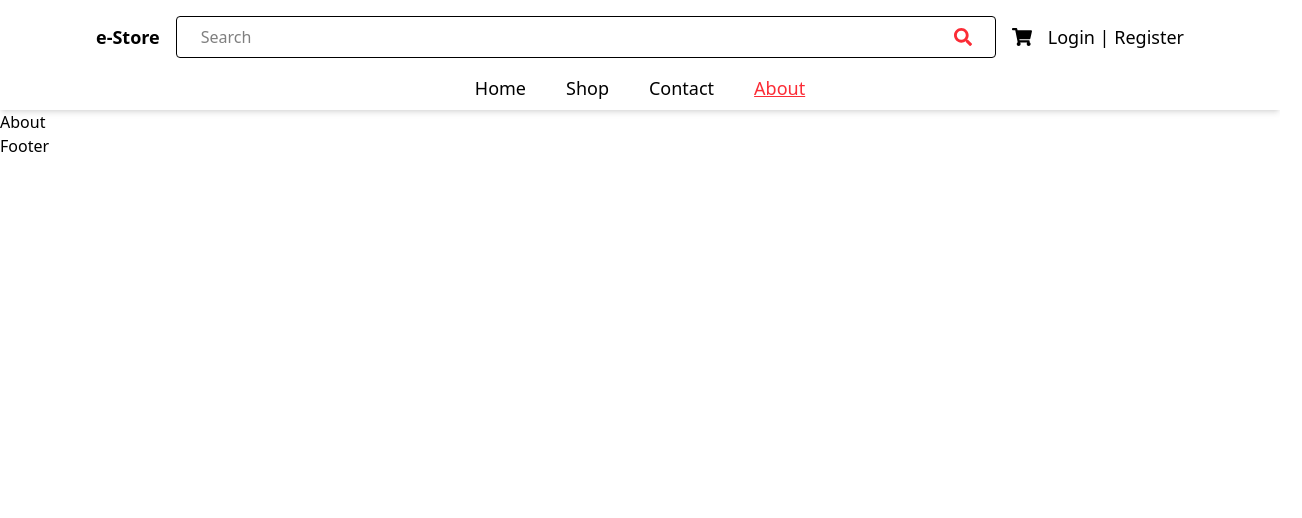
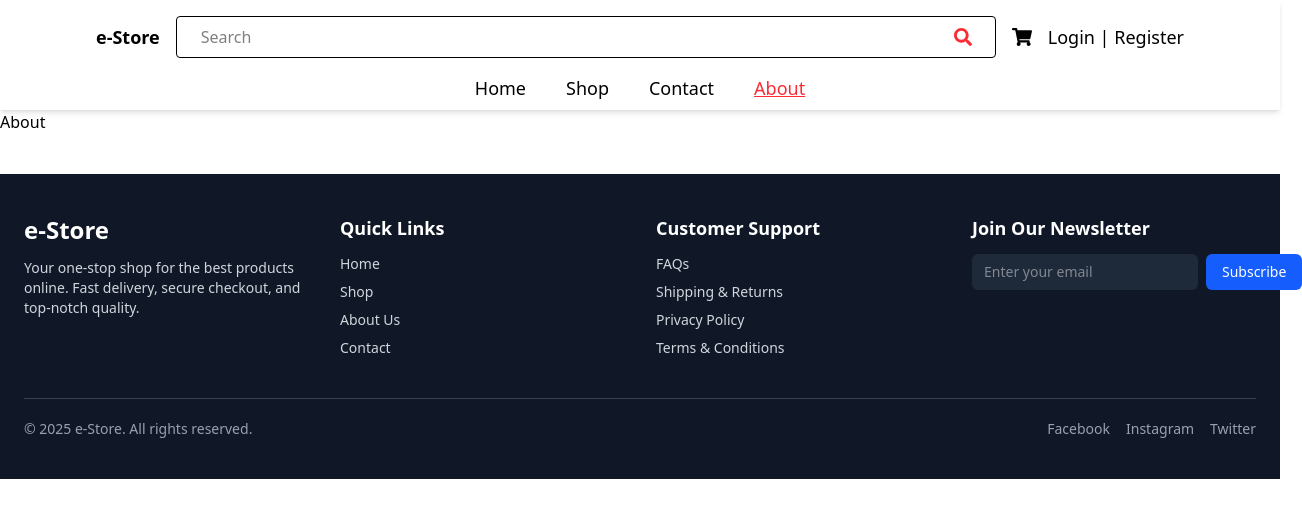
Before and after one commit to Vikash-Mishra06/E-Store-Project, a React (Vite) app: page /about in a window 1280 px wide. Shown: the top 518 px of the page, 1302 px wide, since content can reach past the window. Built offline with nearby package versions, Linux system fonts and the light colour scheme.

Commit message:
second commit

```diff
--- a/src/components/Footer.jsx
+++ b/src/components/Footer.jsx
@@ -1,9 +1,78 @@
-import React from 'react'
+import React from "react";
 
 const Footer = () => {
   return (
-    <div>Footer</div>
-  )
-}
+    <footer className="bg-gray-900 text-gray-300 py-10 px-6 mt-10">
+      <div className="max-w-7xl mx-auto grid grid-cols-1 md:grid-cols-4 gap-8">
+        {/* Brand */}
+        <div>
+          <h2 className="text-2xl font-bold text-white">e-Store</h2>
+          <p className="mt-3 text-sm">
+            Your one-stop shop for the best products online. Fast delivery,
+            secure checkout, and top-notch quality.
+          </p>
+        </div>
 
-export default Footer
+        {/* Quick Links */}
+        <nav>
+          <h3 className="text-lg font-semibold text-white mb-3">Quick Links</h3>
+          <ul className="space-y-2 text-sm">
+            <li><a href="#" className="hover:text-white">Home</a></li>
+            <li><a href="#" className="hover:text-white">Shop</a></li>
+            <li><a href="#" className="hover:text-white">About Us</a></li>
+            <li><a href="#" className="hover:text-white">Contact</a></li>
+          </ul>
+        </nav>
+
+        {/* Customer Support */}
+        <nav>
+          <h3 className="text-lg font-semibold text-white mb-3">Customer Support</h3>
+          <ul className="space-y-2 text-sm">
+            <li><a href="#" className="hover:text-white">FAQs</a></li>
+            <li><a href="#" className="hover:text-white">Shipping & Returns</a></li>
+            <li><a href="#" className="hover:text-white">Privacy Policy</a></li>
+            <li><a href="#" className="hover:text-white">Terms & Conditions</a></li>
+          </ul>
+        </nav>
+
+        {/* Newsletter */}
+        <section>
+          <h3 className="text-lg font-semibold text-white mb-3">
+            Join Our Newsletter
+          </h3>
+          <form className="flex flex-col sm:flex-row gap-2">
+            <input
+              type="email"
+              placeholder="Enter your email"
+              className="px-3 py-2 rounded-md bg-gray-800 text-sm text-gray-200 focus:outline-none focus:ring-2 focus:ring-blue-500"
+            />
+            <button
+              type="submit"
+              className="px-4 py-2 bg-blue-600 text-white rounded-md text-sm hover:bg-blue-700"
+            >
+              Subscribe
+            </button>
+          </form>
+        </section>
+      </div>
+
+      {/* Bottom Section */}
+      <div className="mt-10 border-t border-gray-700 pt-5 flex flex-col md:flex-row justify-between items-center text-sm text-gray-400">
+        <p>&copy; 2025 e-Store. All rights reserved.</p>
+        <div className="flex space-x-4 mt-3 md:mt-0">
+          <a href="#" target="_blank" rel="noopener noreferrer" aria-label="Facebook" className="hover:text-white">
+            Facebook
+          </a>
+          <a href="#" target="_blank" rel="noopener noreferrer" aria-label="Instagram" className="hover:text-white">
+            Instagram
+          </a>
+          <a href="#" target="_blank" rel="noopener noreferrer" aria-label="Twitter" className="hover:text-white">
+            Twitter
+          </a>
+        </div>
+      </div>
+    </footer>
+  );
+};
+
+export default Footer;
```
